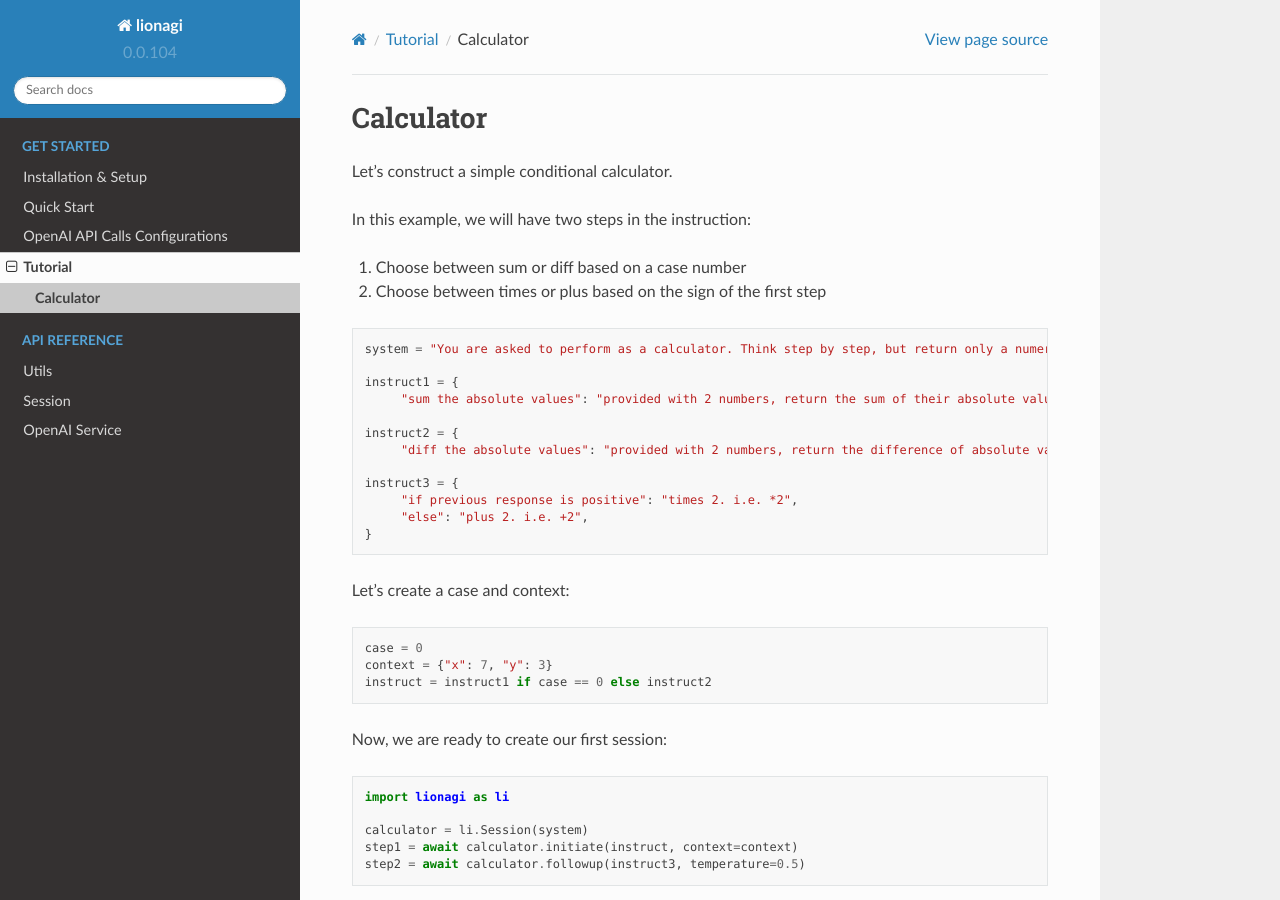
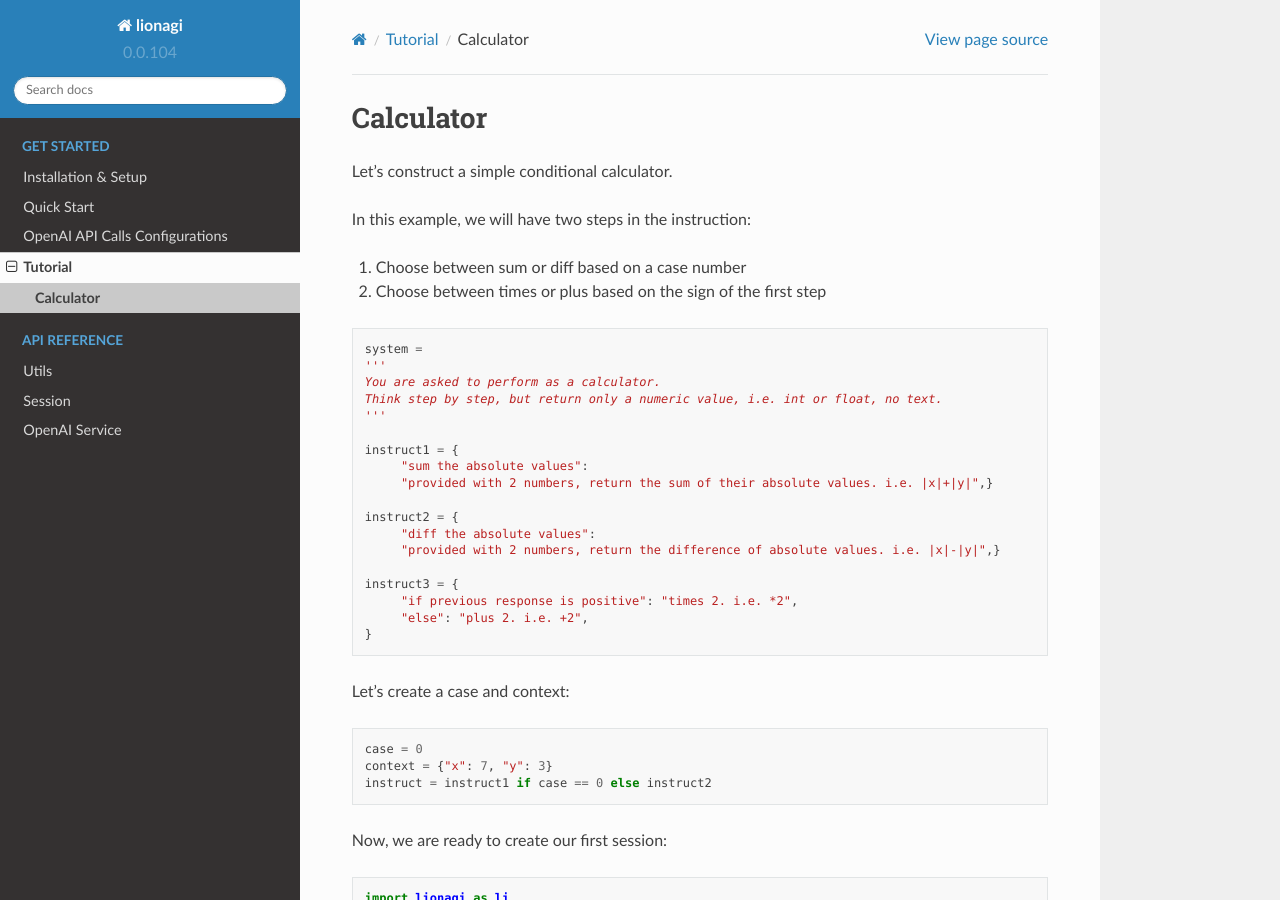
Before and after one commit to lion-agi/lionagi, a Sphinx documentation site: the page built from docs/Get_started/Examples/calculator.rst, in a window 1280 px wide and 900 px high. Built offline with Sphinx 7.4.7 and the Read the Docs theme 2.0.0, drawn with Linux system fonts in a browser that asks for light colours.

```diff
--- a/docs/Get_started/Examples/calculator.rst
+++ b/docs/Get_started/Examples/calculator.rst
@@ -11,13 +11,19 @@ In this example, we will have two steps in the instruction:
 
 .. code-block:: python
 
-   system = "You are asked to perform as a calculator. Think step by step, but return only a numeric value, i.e. int or float, no text."
+   system =
+   '''
+   You are asked to perform as a calculator.
+   Think step by step, but return only a numeric value, i.e. int or float, no text.
+   '''
 
    instruct1 = {
-        "sum the absolute values": "provided with 2 numbers, return the sum of their absolute values. i.e. |x|+|y|",}
+        "sum the absolute values":
+        "provided with 2 numbers, return the sum of their absolute values. i.e. |x|+|y|",}
 
    instruct2 = {
-        "diff the absolute values": "provided with 2 numbers, return the difference of absolute values. i.e. |x|-|y|",}
+        "diff the absolute values":
+        "provided with 2 numbers, return the difference of absolute values. i.e. |x|-|y|",}
 
    instruct3 = {
         "if previous response is positive": "times 2. i.e. *2",
```
